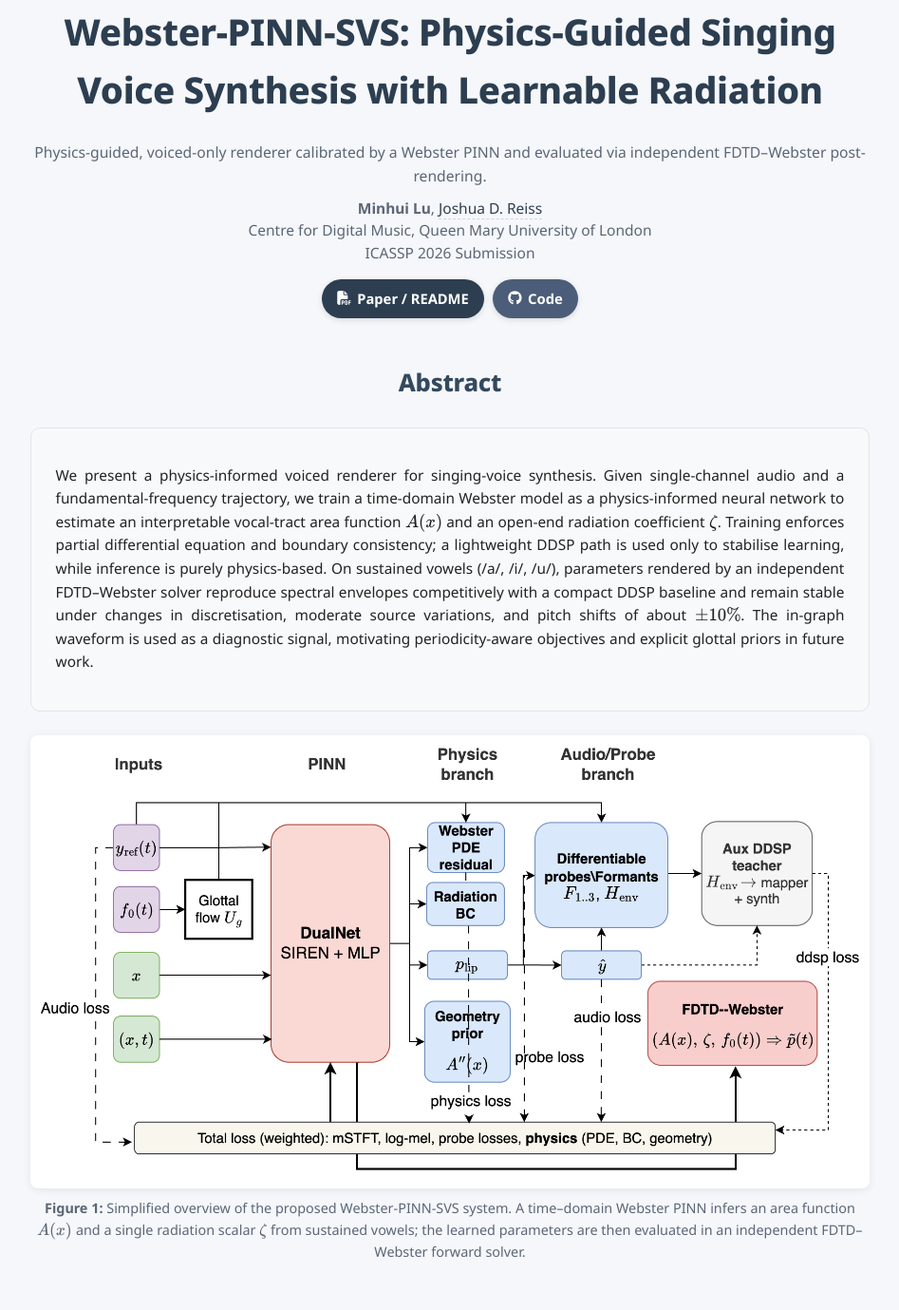
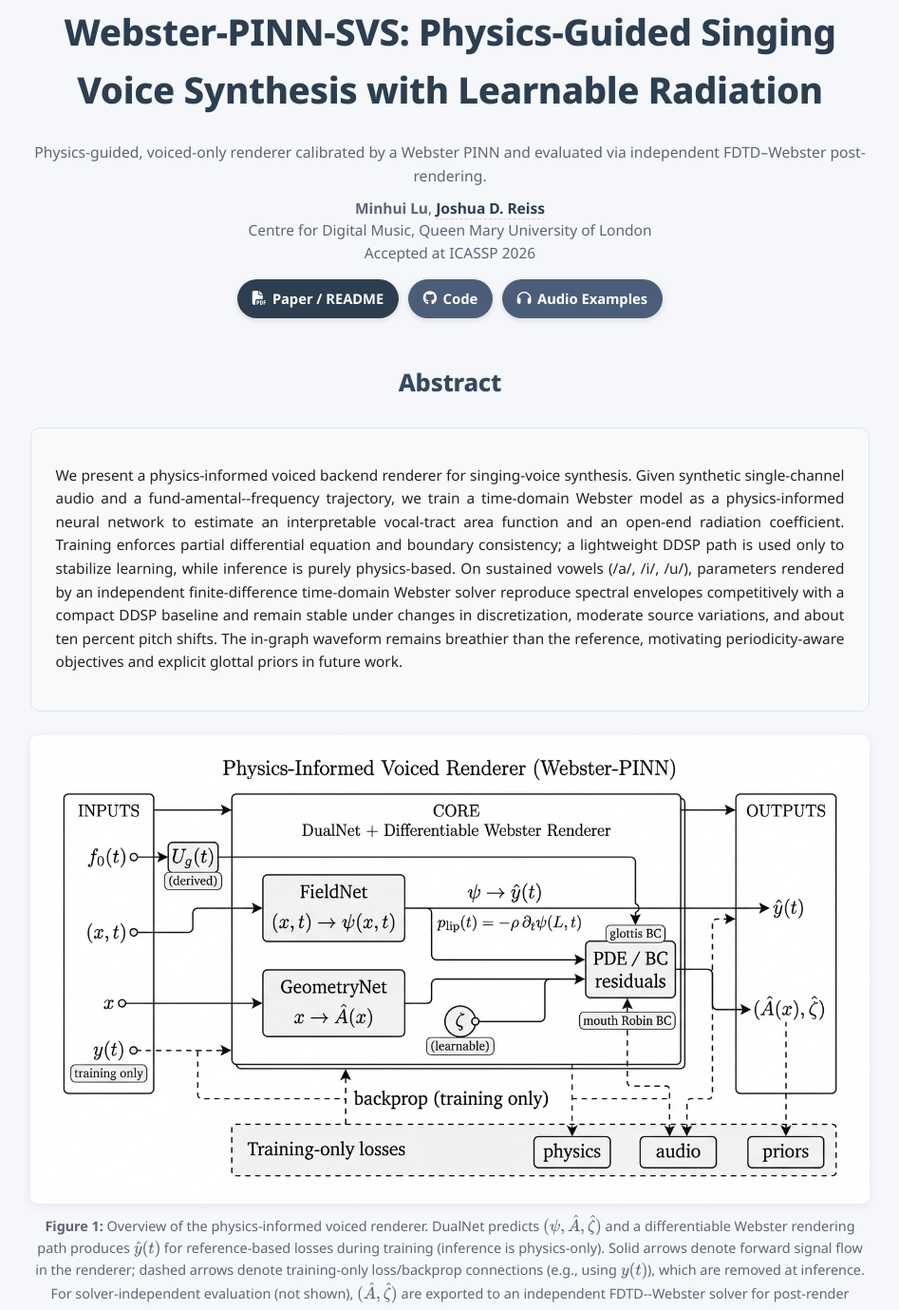
Before and after one commit to minhuilu/webster-pinn-svs, a plain HTML site: page docs/audio.html in a window 1280 px wide. Shown: the part 49-1428 px from the top of the page at 95% size, without its empty margins (166-1113 px from the left). Drawn offline with nearby package versions, Linux system fonts and the light colour scheme; a web font is replaced by a local one.

Commit message:
update webpage content

```diff
--- a/docs/audio.html
+++ b/docs/audio.html
@@ -287,9 +287,9 @@
 
       <div class="author-block">
         <span><strong>Minhui&nbsp;Lu</strong>, </span>
-        <span><a href="https://www.eecs.qmul.ac.uk/people/professor-joshua-reiss/" target="_blank" rel="noopener">Joshua&nbsp;D.&nbsp;Reiss</a></span><br>
+        <span><a href="https://joshreiss.github.io/" target="_blank" rel="noopener"><strong>Joshua&nbsp;D.&nbsp;Reiss</strong></a></span><br>
         <span>Centre for Digital Music, Queen Mary University of London</span><br>
-        <span>ICASSP 2026 Submission</span>
+        <span>Accepted at ICASSP 2026</span>
       </div>
 
       <div class="hero-buttons">
@@ -298,6 +298,9 @@
         </a>
         <a href="https://github.com/minhuilu/webster-pinn-svs" target="_blank" rel="noopener" class="button secondary">
           <i class="fab fa-github"></i> Code
+        </a>
+        <a href="#audio-examples" class="button secondary">
+          <i class="fas fa-headphones"></i> Audio Examples
         </a>
       </div>
     </div>
@@ -309,25 +312,31 @@
       <h2>Abstract</h2>
       <div class="abstract">
         <p>
-          We present a physics-informed voiced renderer for singing-voice synthesis. Given single-channel audio and a fundamental-frequency trajectory,
-          we train a time-domain Webster model as a physics-informed neural network to estimate an interpretable vocal-tract area function \(A(x)\) and an
-          open-end radiation coefficient \(\zeta\). Training enforces partial differential equation and boundary consistency; a lightweight DDSP path is used
-          only to stabilise learning, while inference is purely physics-based. On sustained vowels (/a/, /i/, /u/), parameters rendered by an independent
-          FDTD–Webster solver reproduce spectral envelopes competitively with a compact DDSP baseline and remain stable under changes in discretisation,
-          moderate source variations, and pitch shifts of about \(\pm 10\%\). The in-graph waveform is used as a diagnostic signal, motivating periodicity-aware
-          objectives and explicit glottal priors in future work.
+          We present a physics-informed voiced backend renderer for singing-voice synthesis. Given synthetic single-channel audio and a fund-amental--frequency trajectory, we train a time-domain Webster model as a physics-informed neural network to estimate an interpretable vocal-tract area function and an open-end radiation coefficient. Training enforces partial differential equation and boundary consistency; a lightweight DDSP path is used only to stabilize learning, while inference is purely physics-based. On sustained vowels (/a/, /i/, /u/), parameters rendered by an independent finite-difference time-domain Webster solver reproduce spectral envelopes competitively with a compact DDSP baseline and remain stable under changes in discretization, moderate source variations, and about ten percent pitch shifts. The in-graph waveform remains breathier than the reference, motivating periodicity-aware objectives and explicit glottal priors in future work.
         </p>
       </div>
 
-      <img src="../assets/architecture.jpeg" alt="Webster-PINN-SVS architecture" class="figure-img" />
+      <img src="../assets/finalsolver.jpeg" alt="Webster-PINN-SVS architecture" class="figure-img" />
       <p class="figure-caption">
         <strong>Figure 1:</strong>
+        Overview of the physics-informed voiced renderer. DualNet predicts $(\psi,\hat A,\hat\zeta)$ and a differentiable Webster rendering path produces $\hat y(t)$ for reference-based losses during training (inference is physics-only). Solid arrows denote forward signal flow in the renderer; dashed arrows denote training-only loss/backprop connections (e.g., using $y(t)$), which are removed at inference. For solver-independent evaluation (not shown), $(\hat A,\hat\zeta)$ are exported to an independent FDTD--Webster solver for post-render assessment.
+      </p>
+      <img src="../assets/TrainingValidationWorkflow.jpeg" alt="Webster-PINN-SVS architecture" class="figure-img" />
+      <p class="figure-caption">
+        <strong>Figure 2:</strong>
         Simplified overview of the proposed Webster-PINN-SVS system. A time–domain Webster PINN infers an area function \(A(x)\) and a single
         radiation scalar \(\zeta\) from sustained vowels; the learned parameters are then evaluated in an independent FDTD–Webster forward solver.
       </p>
+      <img src="../assets/IndependentFDTD.jpeg" alt="Webster-PINN-SVS architecture" class="figure-img" />
+      <p class="figure-caption">
+        <strong>Figure 3:</strong>
+        Independent FDTD Webster solver used as a physical reference for validation.
+        This solver is not differentiable and is not part of the learning graph.
+      </p>
+
 
       <!-- ===== AUDIO EXAMPLES ===== -->
-      <h2>Audio Examples</h2>
+      <h2 id="audio-examples">Audio Examples</h2>
       <p style="text-align:justify;font-size:0.95rem;">
         Each row below shows a sustained vowel reference rendered by an FDTD–Webster forward model, together with (i) a post-rendered signal generated
         by re-synthesising the learned \(\hat A(x)\) and \(\hat\zeta\) in an independent solver, and (ii) a compact DDSP-only baseline conditioned on the same
```
Also changed, not shown: assets/TrainingValidationWorkflow.jpeg (added), assets/architecture.jpeg (deleted), assets/finalsolver.jpeg (added), 3 other files.
